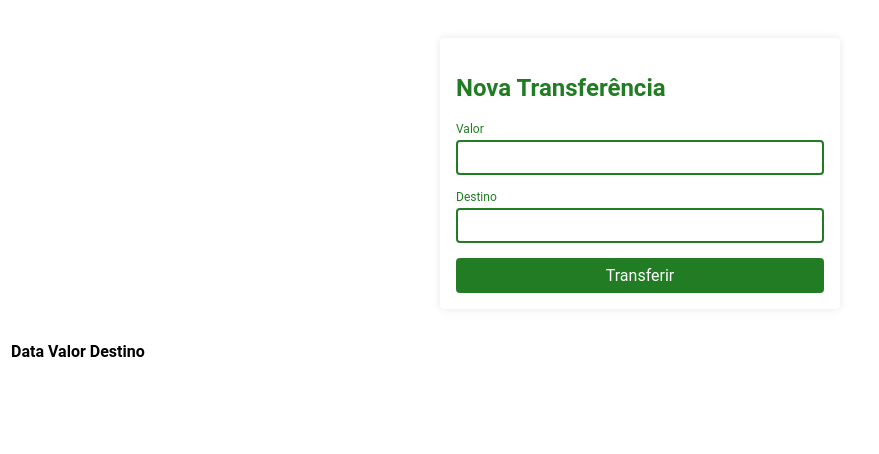
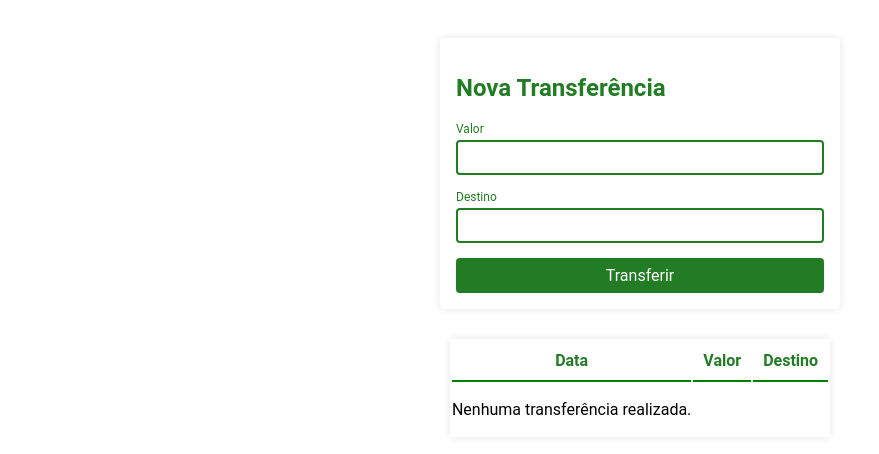
Before and after one commit to mthora/angular-curso0, an Angular app: page / in a window 1280 px wide. Shown: the top 454 px of the page, without its empty margins (0-879 px from the left). Built offline with nearby package versions, Linux system fonts and the light colour scheme.

Commit message:
Adicionado service para controlar extrato

```diff
--- a/src/app/app.component.html
+++ b/src/app/app.component.html
@@ -1,2 +1,2 @@
 <app-nova-transferencia (aoTransferir)="transferir($event)"></app-nova-transferencia>
-<app-extrato [transferencias]="transferencias"></app-extrato>
+<app-extrato></app-extrato>
--- a/src/app/app.component.ts
+++ b/src/app/app.component.ts
@@ -1,3 +1,4 @@
+import { TransferenciaService } from './services/transferencia.service';
 import { Component } from '@angular/core';
 
 @Component({
@@ -7,9 +8,9 @@ import { Component } from '@angular/core';
 })
 export class AppComponent {
   title = 'angular0-bytebank';
-  transferencias: any[] = [];
+  constructor(private service: TransferenciaService){}
+
   transferir($event: any): void {
-    const transferencia = {...$event, data: new Date()}
-    this.transferencias.push(transferencia);
+    this.service.adicionar($event);
   }
 }
--- a/src/app/extrato/extrato.component.html
+++ b/src/app/extrato/extrato.component.html
@@ -1,14 +1,18 @@
-<table>
-  <thead>
-    <th>Data</th>
-    <th>Valor</th>
-    <th>Destino</th>
+<table class="tabela">
+  <thead class="tabela__cabecalho">
+    <th class="tabela__cabecalho__conteudo">Data</th>
+    <th class="tabela__cabecalho__conteudo">Valor</th>
+    <th class="tabela__cabecalho__conteudo">Destino</th>
   </thead>
-  <tbody>
-    <tr *ngFor="let transferencia of transferencias">
-      <td>{{transferencia?.data | date: "short"}}</td>
-      <td>{{transferencia?.valor}}</td>
-      <td>{{transferencia?.destino}}</td>
+  <tbody *ngIf="transferencias?.length > 0;else listaVazia">
+    <tr class="tabela__linha" *ngFor="let transferencia of transferencias">
+      <td class="tabela__conteudo">{{transferencia?.data | date: "short"}}</td>
+      <td class="tabela__conteudo">{{transferencia?.valor | currency}}</td>
+      <td class="tabela__conteudo">{{transferencia?.destino}}</td>
     </tr>
   </tbody>
 </table>
+
+<ng-template #listaVazia>
+  <p>Nenhuma transferência realizada.</p>
+</ng-template>
--- a/src/app/extrato/extrato.component.scss
+++ b/src/app/extrato/extrato.component.scss
@@ -0,0 +1,37 @@
+.titulo {
+  text-align: center;
+  font-size: 24px;
+  margin-bottom: 16px;
+}
+
+.tabela {
+  text-align: center;
+  margin: 0 auto;
+  background-color: white;
+  box-shadow: 0 0 8px rgba(0, 0, 0, 0.1);
+
+  &__cabecalho {
+    color: var(--primary);
+
+    &__conteudo {
+      padding: 10px;
+      border-bottom: 2px solid green;
+    }
+  }
+
+  &__linha {
+    margin-bottom: 10px;
+    border-radius: 4px;
+
+    &:last-child {
+      .tabela__conteudo {
+        border-bottom: none;
+      }
+    }
+  }
+
+  &__conteudo {
+    padding: 10px;
+    border-bottom: 1px solid var(--cinza-claro);
+  }
+}
--- a/src/app/extrato/extrato.component.ts
+++ b/src/app/extrato/extrato.component.ts
@@ -1,3 +1,4 @@
+import { TransferenciaService } from './../services/transferencia.service';
 import { Component, Input, OnInit } from '@angular/core';
 
 @Component({
@@ -7,11 +8,12 @@ import { Component, Input, OnInit } from '@angular/core';
 })
 export class ExtratoComponent implements OnInit {
 
-  constructor() { }
+  constructor(private service: TransferenciaService) {}
 
   @Input() transferencias: any[];
 
   ngOnInit(): void {
+    this.transferencias = this.service.transferencias;
   }
 
 }
--- /dev/null
+++ b/src/app/services/transferencia.service.ts
@@ -0,0 +1,27 @@
+import { Injectable } from '@angular/core';
+ // tslint:disable: typedef
+@Injectable({
+  providedIn: 'root'
+})
+export class TransferenciaService {
+
+  private listaTransferencia: any[];
+
+  constructor() {
+    this.listaTransferencia = [];
+  }
+
+  get transferencias(){
+    return this.listaTransferencia;
+  }
+
+  adicionar(t: any){
+    this.hidratar(t);
+    this.listaTransferencia.push(t);
+  }
+
+  private hidratar(t: any){
+    t.data = new Date();
+  }
+
+}
--- a/src/index.html
+++ b/src/index.html
@@ -2,7 +2,7 @@
 <html lang="en">
 <head>
   <meta charset="utf-8">
-  <title>Angular0Bytebank</title>
+  <title>Enabler Bank</title>
   <base href="/">
   <meta name="viewport" content="width=device-width, initial-scale=1">
   <link rel="icon" type="image/x-icon" href="favicon.ico">
```
Also changed, not shown: 1 other file (tests, documents, lock files or other folders).
